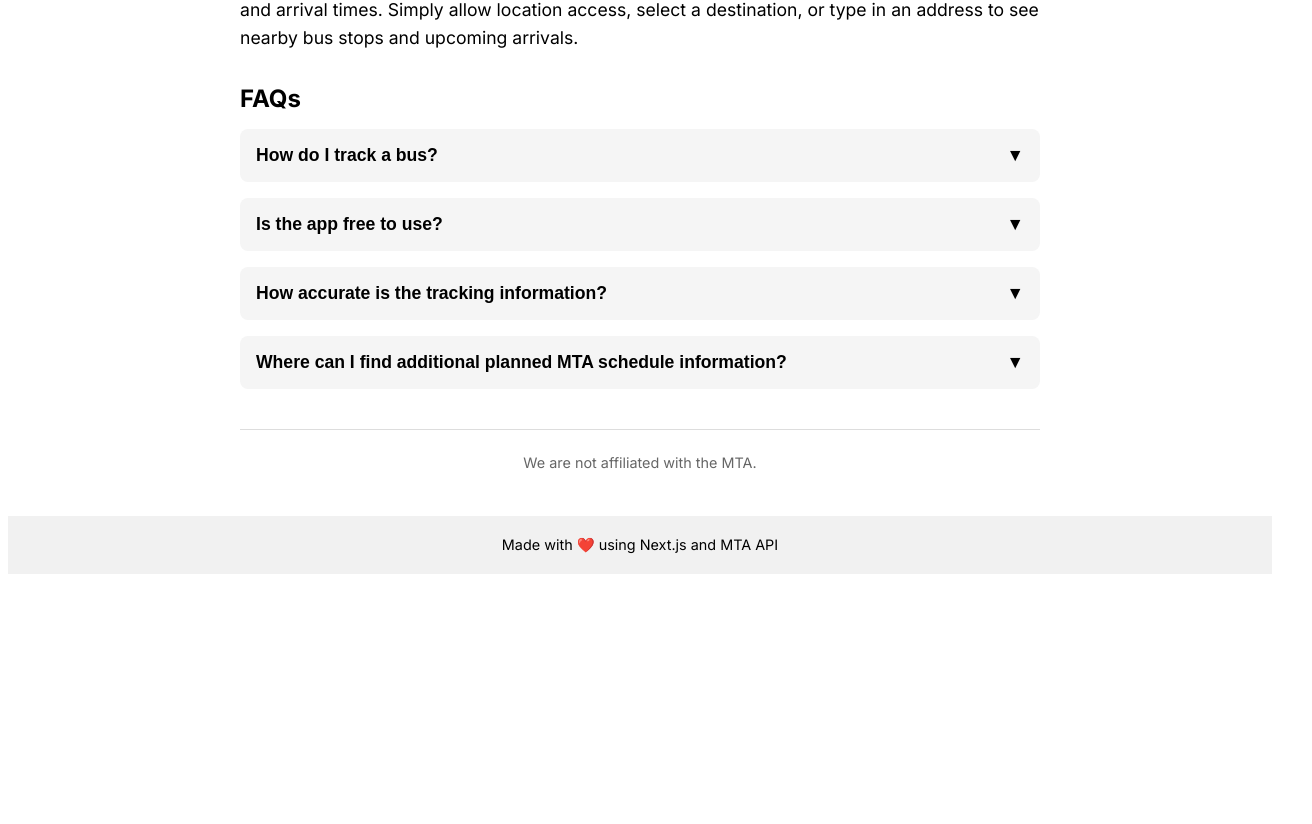
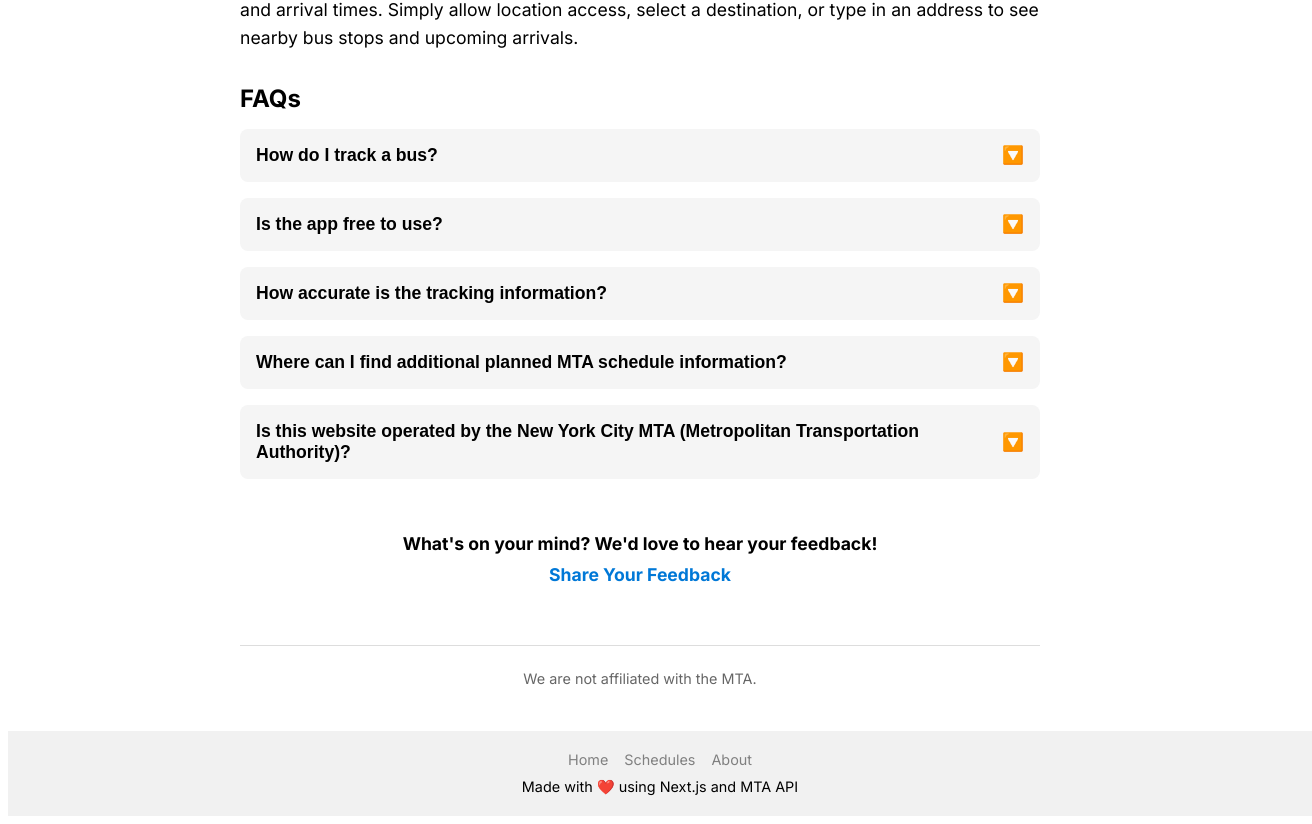
Before and after one commit to jeremyc1234/mta-bus-app, a Next.js app: page /about in a window 1280 px wide. Shown: the part 654-1478 px from the top of the page, 1312 px wide, since content can reach past the window. Before the commit the page ends 1236 px from the top, so only its background shows below. Built offline with nearby package versions, Linux system fonts and the light colour scheme.

Commit message:
final changes

```diff
--- a/app/about/page.tsx
+++ b/app/about/page.tsx
@@ -173,6 +173,23 @@ export default function About() {
               </span>
             ),
           },
+          {
+            question: "Is this website operated by the New York City MTA (Metropolitan Transportation Authority)?",
+            answer: (
+              <span>
+                While we use MTA&apos;s Bus Time API, we are not directly affiliated with the MTA. If you would like to contact the MTA please go to the {" "}
+                <a
+                  href="https://new.mta.info/schedules"
+                  target="_blank"
+                  rel="noopener noreferrer"
+                  style={{ color: "#0078D7", textDecoration: "underline" }}
+                >
+                  MTA website
+                </a>
+                .
+              </span>
+            ),
+          },
         ].map((faq, index) => (
           <div
             key={index}
@@ -194,11 +211,22 @@ export default function About() {
     fontSize: "1.1rem",
     fontWeight: "bold",
     outline: "none",
+    display: "flex",
+    justifyContent: "space-between",
+    alignItems: "center",
+    gap: "1rem",
+    textWrap: "wrap",
+    wordBreak: "break-word",
   }}
 >
               {faq.question}
-              <span style={{ float: "right" }}>
-                {faqOpen[index] ? "▲" : "▼"}
+              <span
+            style={{
+              transform: faqOpen[index] ? "rotate(180deg)" : "rotate(0)",
+              transition: "transform 0.3s ease",
+            }}
+          >
+            🔽
           </span>
             </button>
             <div
@@ -223,6 +251,27 @@ export default function About() {
       <div
         style={{
           textAlign: "center",
+          fontSize: "1.1rem",
+          padding: "20px",
+        }}
+      >
+        <p style={{ marginBottom: "10px" }}>
+          <strong>What&apos;s on your mind? We'd love to hear your feedback!</strong>
+        </p>
+        <a
+          href="/feedback"
+          style={{
+            textDecoration: "none",
+            color: "#0078D7",
+            fontWeight: "bold",
+          }}
+        >
+          Share Your Feedback
+        </a>
+      </div>
+      <div
+      style={{
+        textAlign: "center",
         fontSize: "0.9rem",
         color: "#666",
         marginTop: "40px",
@@ -232,6 +281,7 @@ export default function About() {
     >
       <p>We are not affiliated with the MTA.</p>
     </div>
+
     </main>
 
   );
--- a/app/header.tsx
+++ b/app/header.tsx
@@ -158,7 +158,7 @@ export default function Header() {
           <Image
             src="/icons/logo.png"
             alt="Logo"
-            width={160} // Set appropriate width
+            width={140} // Set appropriate width
             height={60} // Set appropriate height
             priority // Ensures the logo is preloaded for better performance
             style={{
@@ -215,18 +215,6 @@ export default function Header() {
               }}
             >
               About
-            </Link>
-            <Link
-              href={pathname === '/feedback' ? '/feedback' : preserveUrlParams('/feedback')}
-              style={{
-                textDecoration: 'none',
-                color: 'inherit',
-                fontSize: '1.3rem',
-                fontWeight: '500',
-                padding: '0.5rem 1rem',
-              }}
-            >
-              Feedback
             </Link>
           </nav>
         )}
@@ -307,19 +295,6 @@ export default function Header() {
 >
   About
 </Link>
-<Link
-  href={pathname === '/feedback' ? '/feedback' : preserveUrlParams('/feedback')}
-  onClick={() => setIsMenuOpen(false)}
-  style={{
-    padding: '10px 0',
-    borderBottom: '1px solid #eee',
-    textDecoration: 'none',
-    color: 'inherit',
-    fontSize: '1.1rem',
-  }}
->
-  Feedback
-</Link>
 </nav>
           </>
         )}
--- a/app/layout.tsx
+++ b/app/layout.tsx
@@ -5,6 +5,7 @@ import Script from 'next/script';
 import { Inter } from 'next/font/google';
 import Header from './header';
 import { usePathname } from 'next/navigation';
+import Link from 'next/link';
 
 const inter = Inter({ subsets: ['latin'] });
 const GTM_ID = 'GTM-MLQ6ZJX7';
@@ -70,13 +71,45 @@ export default function RootLayout({ children }: { children: React.ReactNode })
     backgroundColor: '#f1f1f1',
     fontSize: '0.9rem',
     width: '100%',
-    maxWidth: '100vw',
-    boxSizing: 'border-box',
     marginTop: 'auto',
     zIndex: '1100',
-    overflowX: 'hidden'
+    overflowX: 'hidden',
   }}
 >
+  <nav style={{
+    display: 'flex',
+    justifyContent: 'center',
+    gap: '1rem',
+    marginBottom: '10px'
+  }}>
+    <Link
+      href="/"
+      style={{
+        textDecoration: 'none',
+        color: 'grey',
+      }}
+    >
+      Home
+    </Link>
+    <Link
+      href="/schedules"
+      style={{
+        textDecoration: 'none',
+        color: 'grey',
+      }}
+    >
+      Schedules
+    </Link>
+    <Link
+      href="/about"
+      style={{
+        textDecoration: 'none',
+        color: 'grey',
+      }}
+    >
+      About
+    </Link>
+  </nav>
   Made with ❤️ using Next.js and MTA API
 </footer>
      </body>
```
Lines whose indentation alone changed are shown as unchanged.
